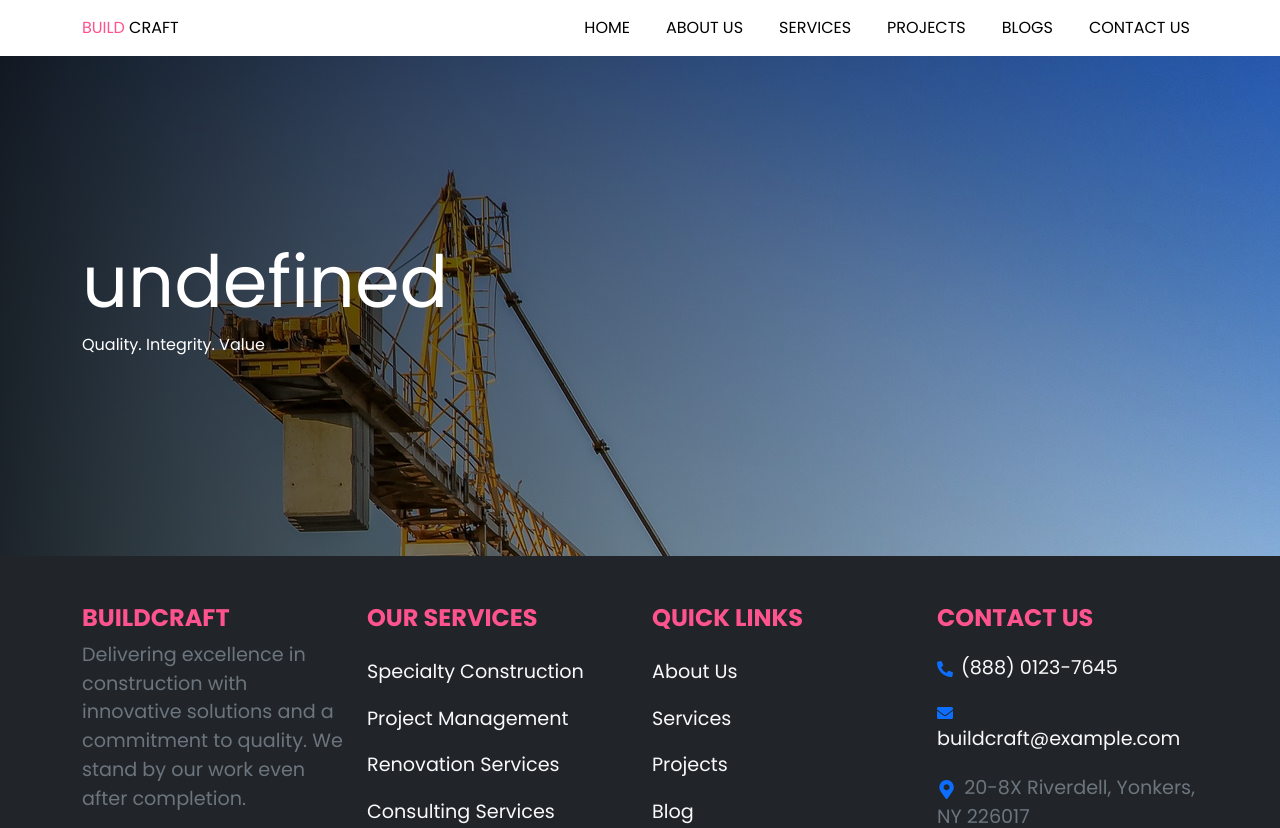
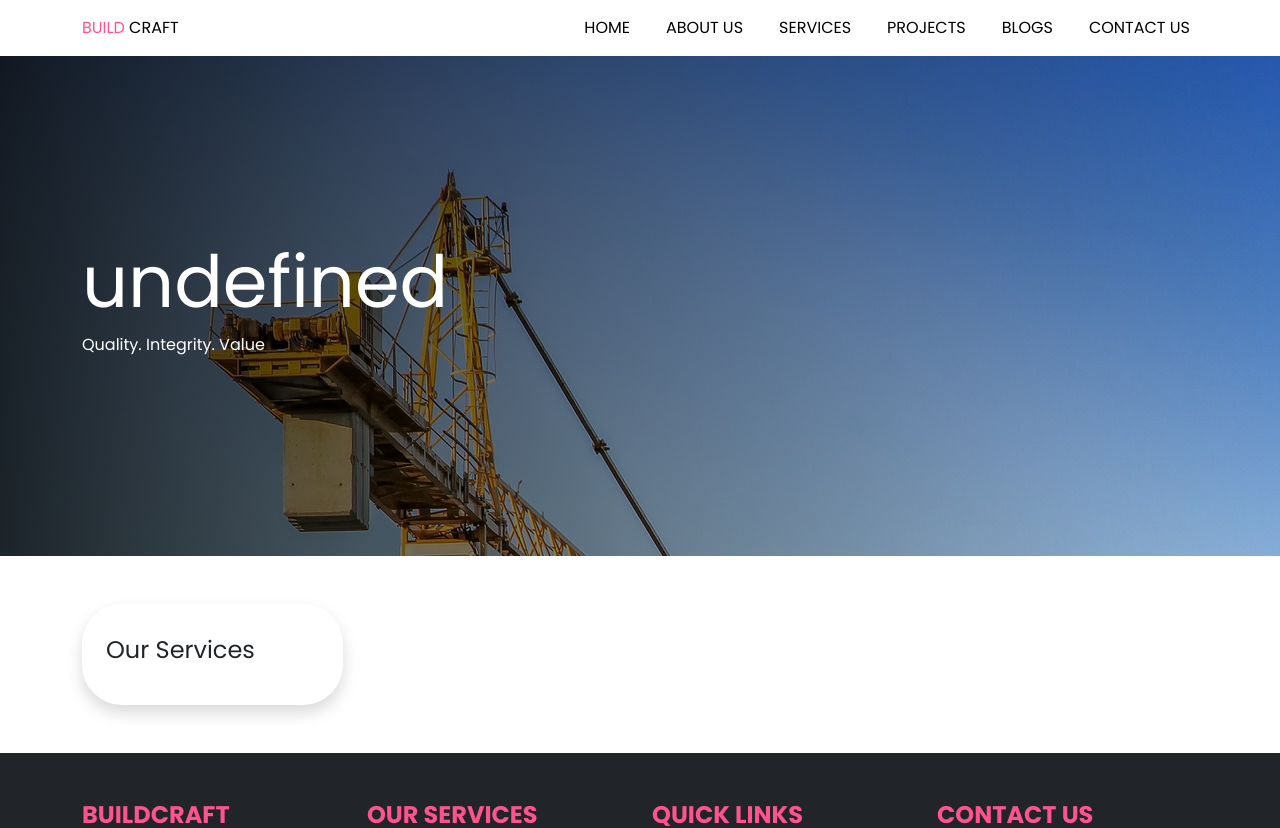
Before and after one commit to Rownokk/BuildCraft, a React (Vite) app in the folder frontend/: page /service/1 in a window 1280 px wide. Shown: the top 828 px of the page. Built offline with nearby package versions, Linux system fonts and the light colour scheme; no server answers.

Commit message:
service-sidebar

```diff
--- a/frontend/src/assets/css/style.scss
+++ b/frontend/src/assets/css/style.scss
@@ -366,6 +366,12 @@ footer {
     }
 }
 
+.section-10{
+    .sidebar{
+        border-radius: 40px;
+    }
+}
+
 // Responsive adjustments
 @media (max-width: 768px) {
     .section-8 .card {
--- a/frontend/src/components/frontend/ServiceDetail.jsx
+++ b/frontend/src/components/frontend/ServiceDetail.jsx
@@ -28,11 +28,31 @@ const ServiceDetail = () => {
     <>
         <Header/>
         <main>
+
         <Hero
           preHeading="Quality. Integrity. Value"
           heading={`${service.title}`}
           text=" "
         />
+         <section className='section-10'>
+
+
+        <div className='container py-5'>
+         <div className='row'>
+           <div className='col-md-3'>
+            <div className='card shadow border-0 sidebar'>
+                  <div className='card-body px-4 py-4'>
+                  <h3 className='mt-2 mb-3'>Our Services</h3>
+                  </div>
+            </div>
+
+           </div>
+           <div className='col-md-9'>
+
+           </div>
+         </div>
+        </div>
+        </section>
         </main>
 
 
```
